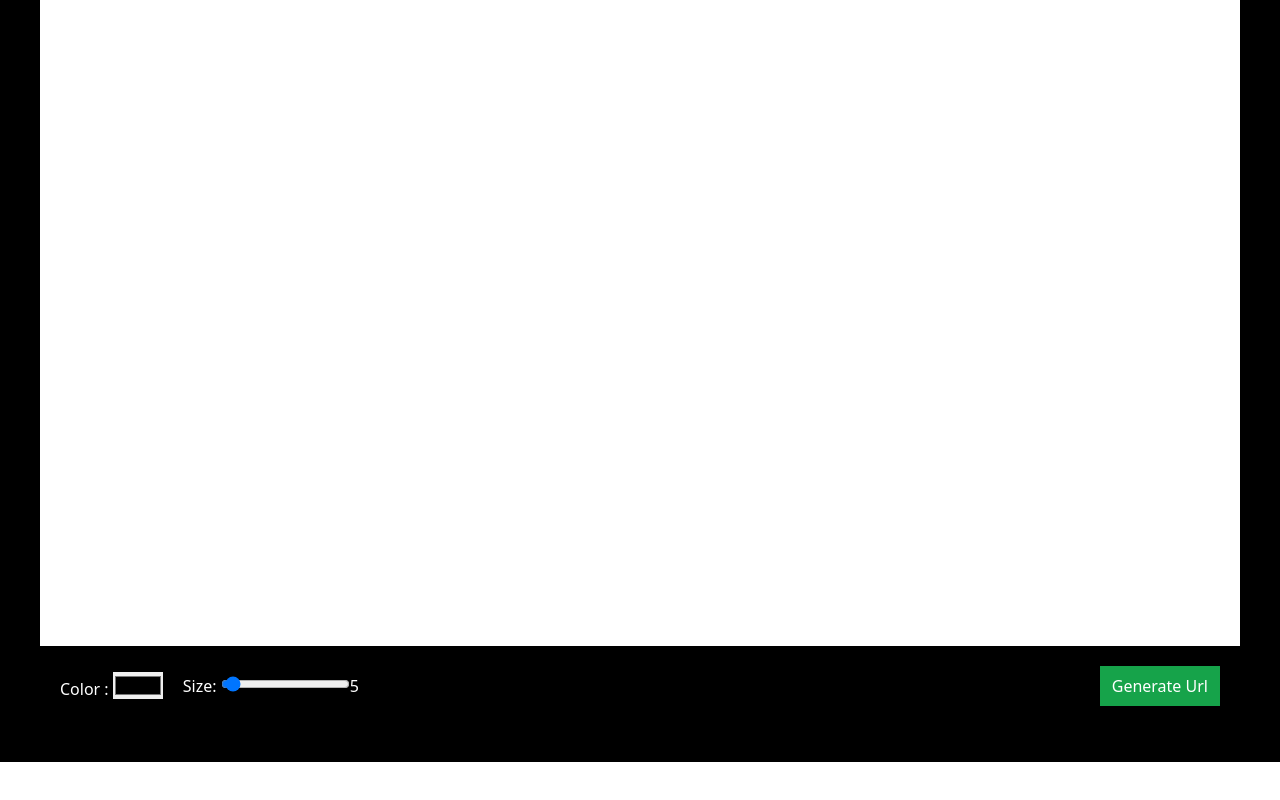
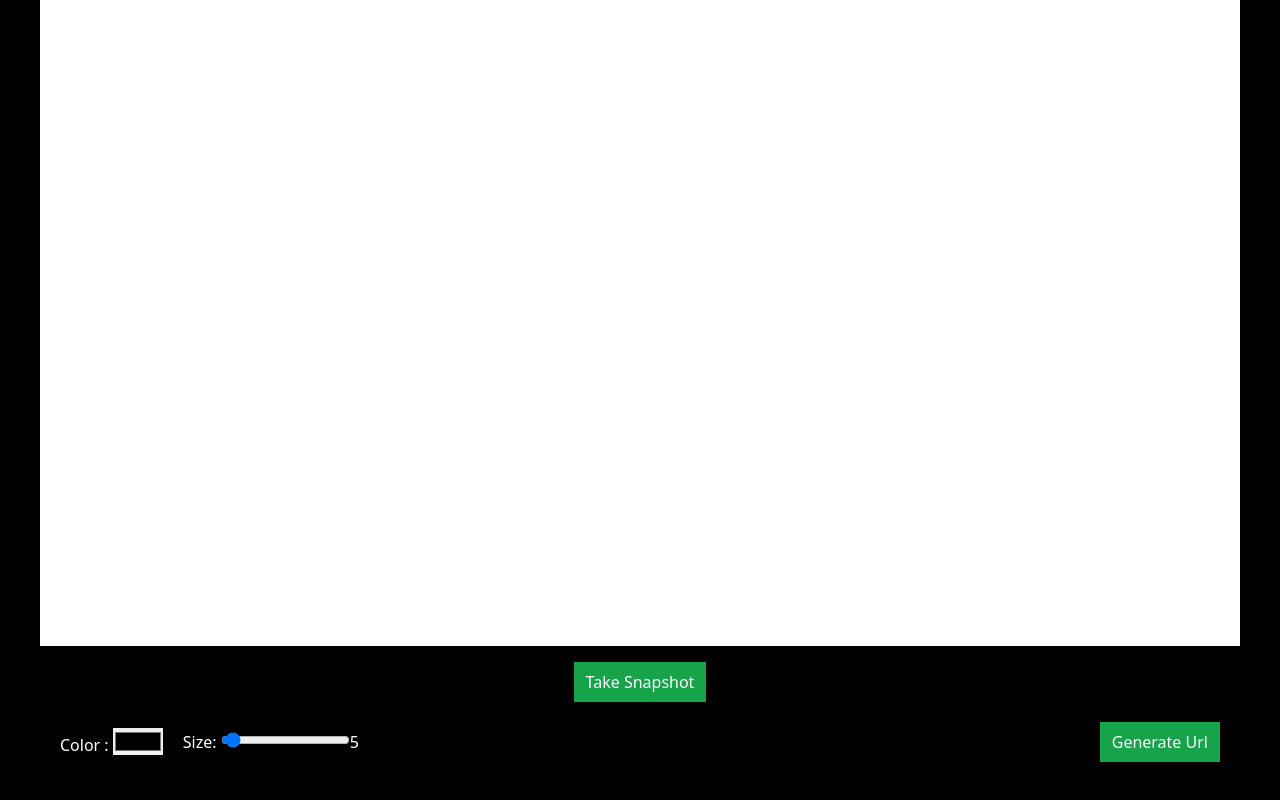
Before and after one commit to Nikhil7174/collab-board, a React (Vite) app in the folder client/: page /board in a window 1280 px wide. Shown: the part 442-1242 px from the top of the page. Before the commit the page ends 1204 px from the top, so only its background shows below. Built offline with nearby package versions, Linux system fonts and the light colour scheme; no server answers.

Commit message:
TakeSnapshot

```diff
--- a/client/package.json
+++ b/client/package.json
@@ -10,12 +10,14 @@
     "preview": "vite preview"
   },
   "dependencies": {
+    "@browsery/util": "^0.12.5",
     "@rollup/rollup-win32-x64-msvc": "^4.12.0",
     "@types/uuid": "^9.0.8",
     "react": "^18.2.0",
     "react-dom": "^18.2.0",
     "react-router-dom": "^6.22.2",
     "socket.io-client": "^4.7.4",
+    "util": "^0.12.5",
     "uuid": "^9.0.1"
   },
   "devDependencies": {
--- a/client/src/components/WhiteboardComponent.tsx
+++ b/client/src/components/WhiteboardComponent.tsx
@@ -1,6 +1,7 @@
 import React, { useRef, useEffect, useState } from "react";
 import io from "socket.io-client";
 import { v4 as uuidv4 } from "uuid"; // Import uuid library
+
 interface MyBoard {
   brushColor: string;
   brushSize: number;
@@ -10,7 +11,7 @@ interface MyBoard {
 const Board: React.FC<MyBoard> = (props) => {
   const { brushColor, brushSize, handleUuid } = props;
   const canvasRef = useRef<HTMLCanvasElement>(null);
-
+  const [CollabID, setCollabID] = useState(null);
   const [socket, setSocket] = useState(null);
 
   useEffect(() => {
@@ -20,7 +21,7 @@ const Board: React.FC<MyBoard> = (props) => {
     // const roomID = uuidv4();
     const urlParams = new URLSearchParams(window.location.search);
     const roomID = urlParams.get("roomID") || uuidv4(); // Use the provided roomID or generate a new one
-
+    setCollabID(roomID);
     // Connect to the socket with the room ID as a query parameter
     const newSocket = io("http://localhost:5000", {
       query: { roomID },
@@ -135,13 +136,57 @@ const Board: React.FC<MyBoard> = (props) => {
     };
   }, []);
 
+  const canvasRefer = useRef(null);
+  const windowSizeCurr = [window.innerWidth, window.innerHeight];
+  const [snapshotURL, setSnapshotURL] = useState(null);
+
+  // Function to capture the canvas content
+  const takeSnapshot = () => {
+    if (canvasRef.current) {
+      const canvas = canvasRef.current;
+      const image = new Image();
+      image.src = canvas.toDataURL("image/png");
+
+      // Set the URL of the snapshot image
+      setSnapshotURL(image.src);
+      console.log(image.src);
+    } else {
+      console.error("Canvas reference is not yet available.");
+    }
+  };
+  // Function to reset the snapshot URL
+  const resetSnapshot = () => {
+    setSnapshotURL(null);
+  };
+
   return (
+    <>
       <canvas
         ref={canvasRef}
         width={windowSize[0] > 600 ? 1200 : 900}
         height={windowSize[1] > 400 ? 1000 : 800}
         style={{ backgroundColor: "white" }}
       />
+      <div className="flex items-center justify-center gap-3">
+        <button
+          onClick={takeSnapshot}
+          className="bg-green-600 py-2 px-3 text-white mt-4"
+        >
+          Take Snapshot
+        </button>
+        {snapshotURL && (
+          <div>
+            <a
+              className="bg-green-600 py-2 px-3 text-white"
+              href={snapshotURL}
+              download={`CanvasSnapshot${CollabID}`}
+            >
+              Download Snapshot
+            </a>
+          </div>
+        )}
+      </div>
+    </>
   );
 };
 
```
Also changed, not shown: 2 other files (tests, documents, lock files or other folders). Lines whose indentation alone changed are shown as unchanged.
